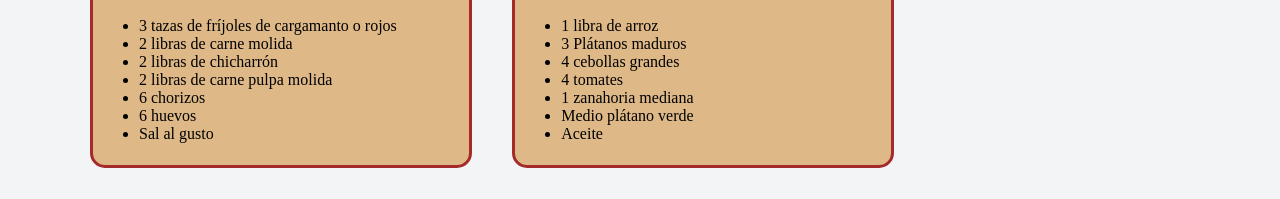
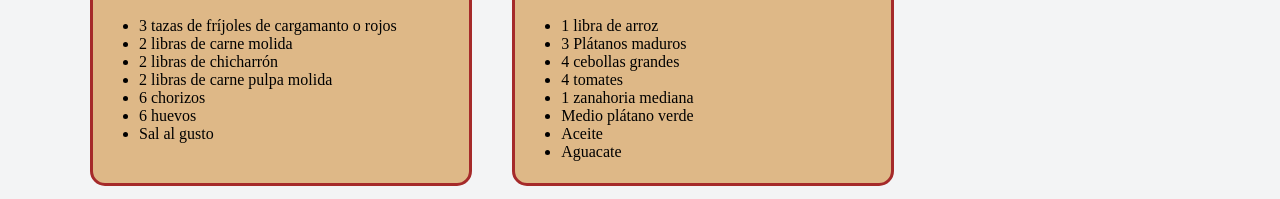
Before and after one commit to AlejoRo/Bandeja_paisa, a plain HTML site: page bpaisa.html in a window 1280 px wide. Shown: the part 753-952 px from the top of the page. Drawn offline with Linux system fonts and the light colour scheme.

Commit message:
Agregar aguacacte

```diff
--- a/bpaisa.html
+++ b/bpaisa.html
@@ -72,6 +72,7 @@
                             <li>1 zanahoria mediana</li>
                             <li>Medio plátano verde</li>
                             <li>Aceite</li>
+                            <li>Aguacate</li>
                         </ul>
                     </div>
                 </article>
```
